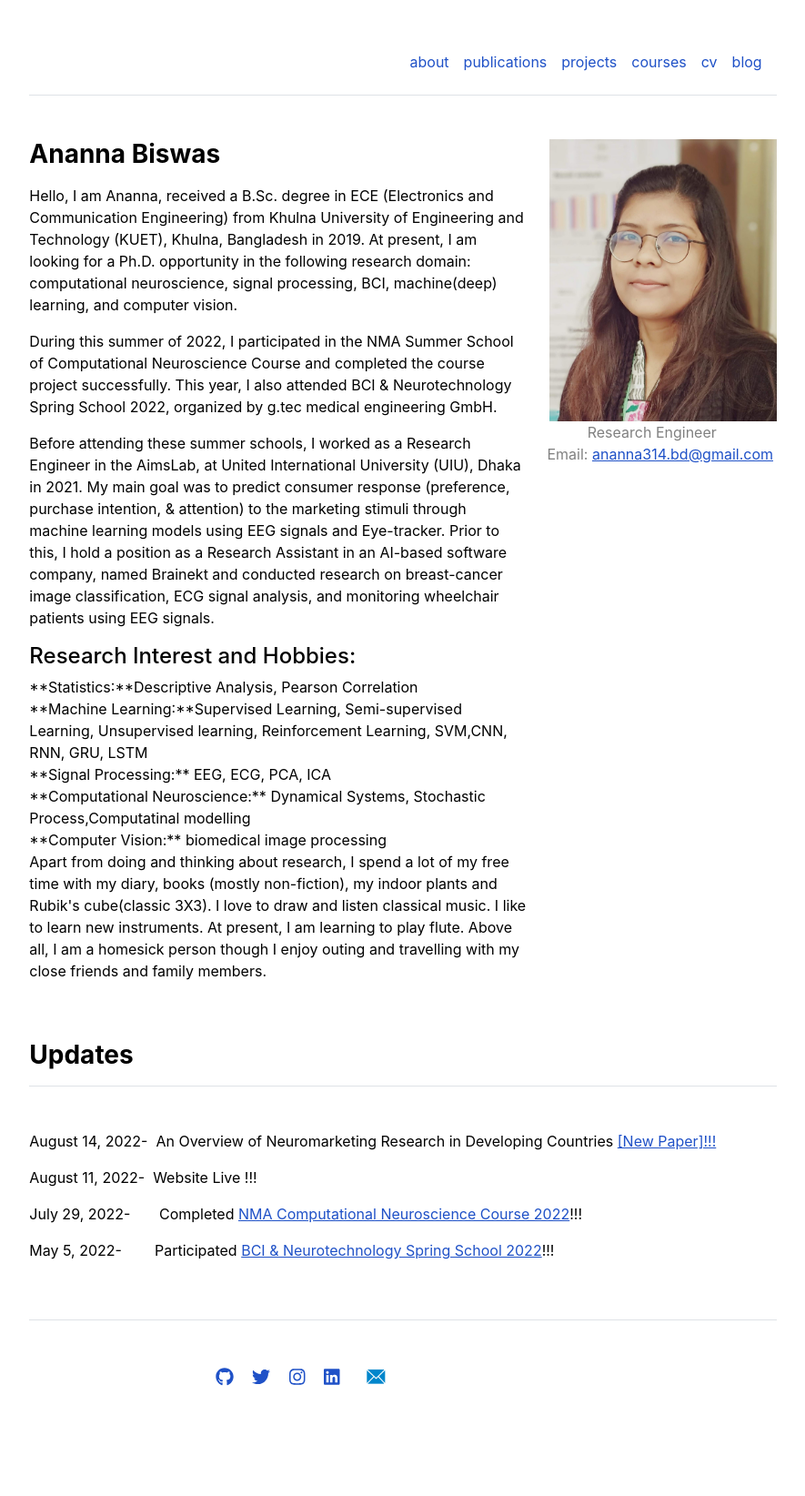
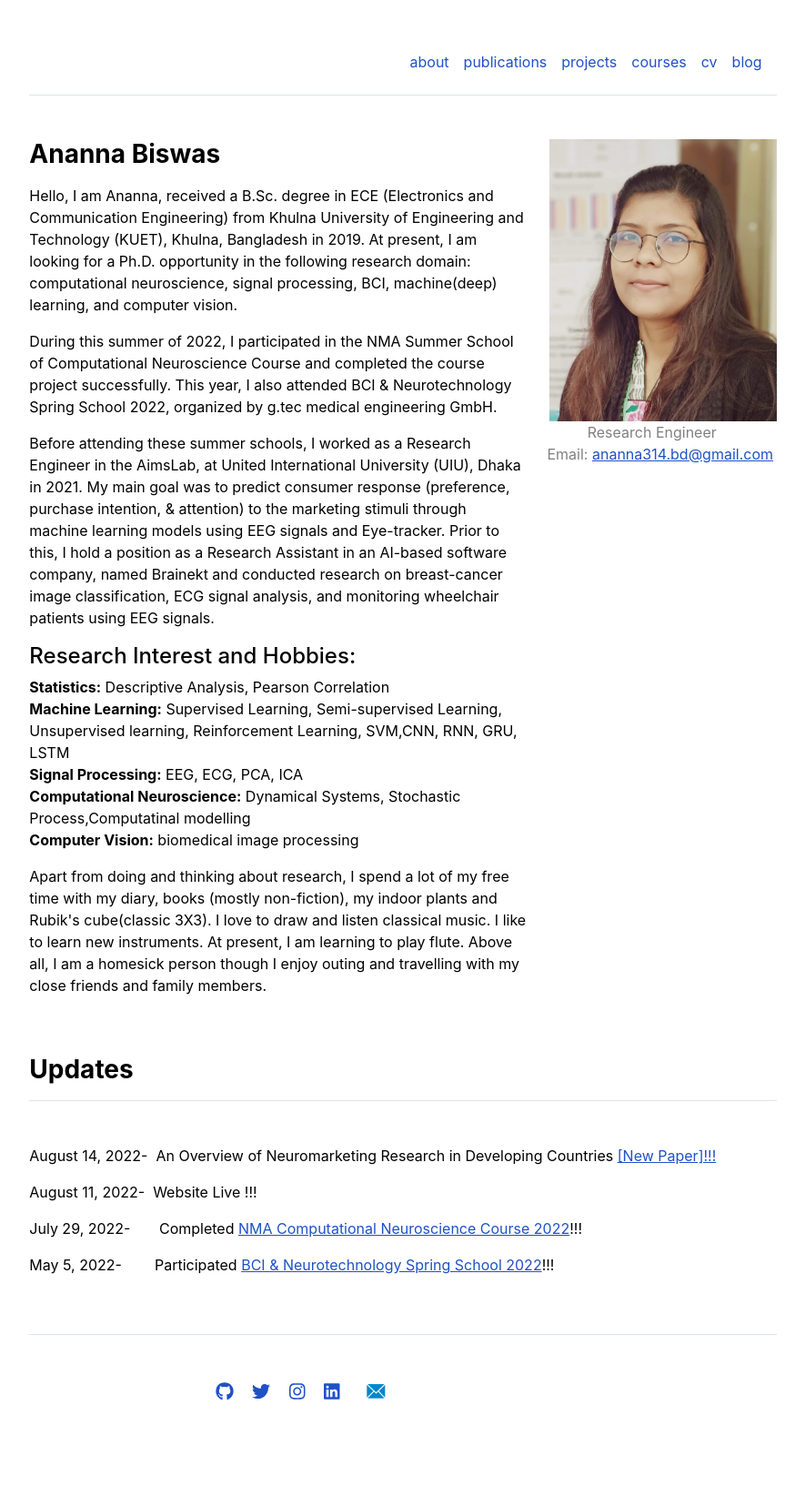
Before and after one commit to Anannabiswas/anannabiswas.github.io, a Jekyll site: the page built from index.md, in a window 1280 px wide. Shown: the whole page at 91% size, without its empty margins (197-1082 px from the left). Built offline with Jekyll 4.4.1, drawn with Linux system fonts in a browser that asks for light colours.

Commit message:
Update index.md

```diff
--- a/index.md
+++ b/index.md
@@ -18,16 +18,15 @@ title: "Home"
 
  <h4>Research Interest and Hobbies: </h4>
 
- <p>
- **Statistics:**Descriptive Analysis, Pearson Correlation <br>
- **Machine Learning:**Supervised Learning, Semi-supervised Learning, Unsupervised learning, Reinforcement Learning, SVM,CNN, RNN, GRU, LSTM <br>
+
+ **Statistics:** Descriptive Analysis, Pearson Correlation <br>
+ **Machine Learning:** Supervised Learning, Semi-supervised Learning, Unsupervised learning, Reinforcement Learning, SVM,CNN, RNN, GRU, LSTM <br>
  **Signal Processing:** EEG, ECG, PCA, ICA<br>
  **Computational Neuroscience:** Dynamical Systems, Stochastic Process,Computatinal modelling <br>
  **Computer Vision:** biomedical image processing <br>
 
-
+ <p>
  Apart from doing and thinking about research, I spend a lot of my free time with my diary, books (mostly non-fiction), my indoor plants and Rubik's cube(classic 3X3).
  I love to draw and listen classical music. I like to learn new instruments. At present, I am learning to play flute. Above all, I am a homesick person though I enjoy
  outing and travelling with my close friends and family members.
-
-</p>
+ </p>
```
